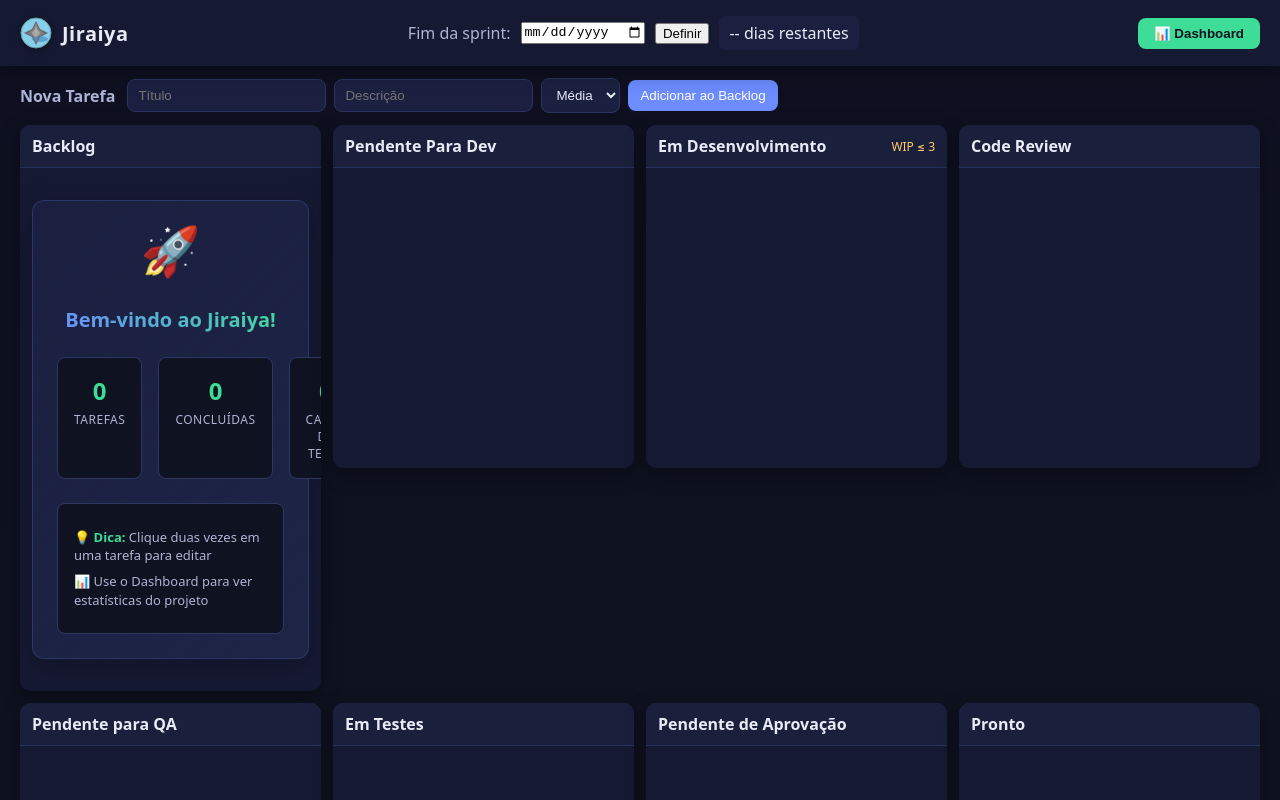
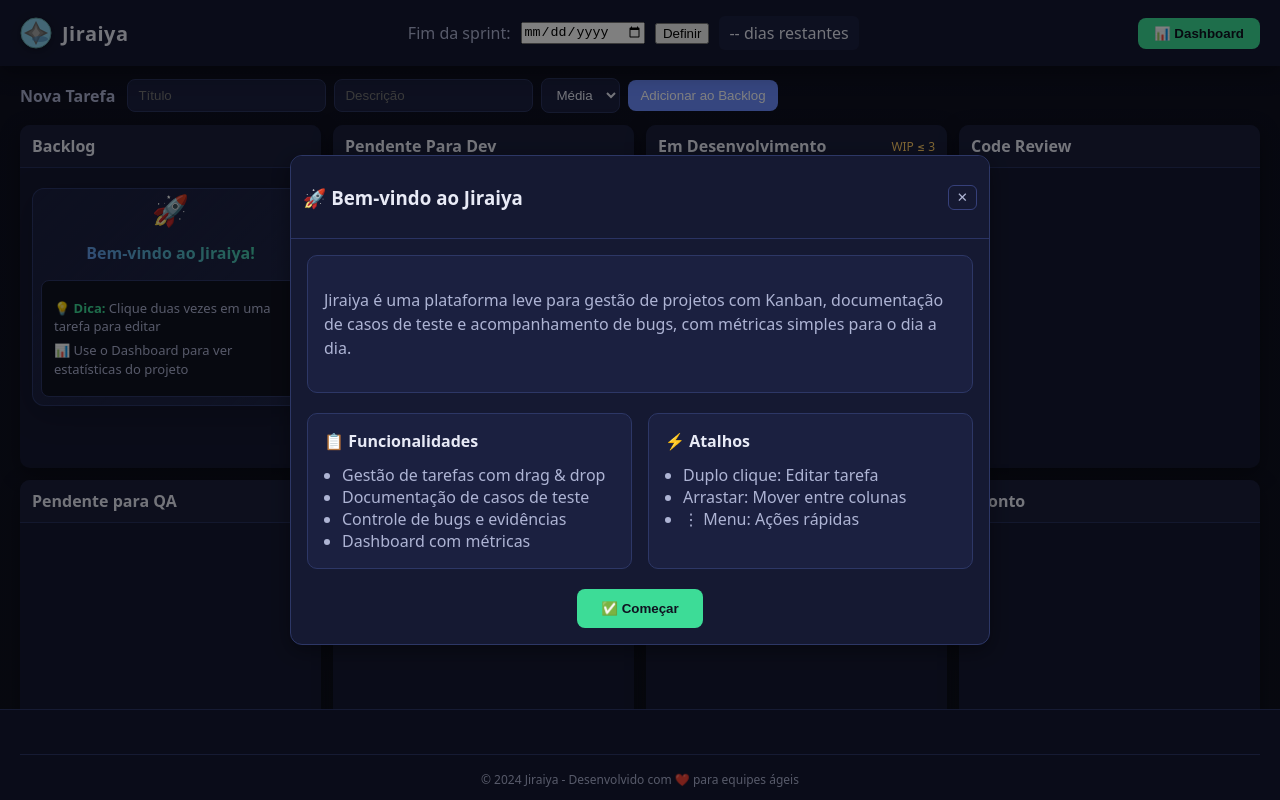
Before and after one commit to Neto-Accioly/portfolio, a plain HTML site: page index.html in a window 1280 px wide. Shown: the top 800 px of the page. Drawn offline with Linux system fonts and the light colour scheme.

Commit message:
Ajustes no card de boas-vindas e no Footer

```diff
--- a/app.js
+++ b/app.js
@@ -22,6 +22,7 @@ document.addEventListener('DOMContentLoaded', () => {
     bindBugForm();
     bindEvidenceModal();
     bindModal();
+    bindWelcomeIntroModal();
     renderAll();
 });
 
@@ -105,8 +106,7 @@ function renderKanban() {
         });
     });
 
-    // Atualizar estatísticas do card de boas-vindas
-    updateWelcomeStats();
+    // Estatísticas removidas do card de boas-vindas
 }
 
 // Função para criar o card de boas-vindas
@@ -118,20 +118,6 @@ function createWelcomeCard() {
             <div class="welcome-icon">🚀</div>
             <h3>Bem-vindo ao Jiraiya!</h3>
         </div>
-        <div class="quick-stats">
-            <div class="stat-item">
-                <div class="stat-number" id="welcomeTotalTasks">0</div>
-                <div class="stat-label">Tarefas</div>
-            </div>
-            <div class="stat-item">
-                <div class="stat-number" id="welcomeCompletedTasks">0</div>
-                <div class="stat-label">Concluídas</div>
-            </div>
-            <div class="stat-item">
-                <div class="stat-number" id="welcomeTestCases">0</div>
-                <div class="stat-label">Casos de Teste</div>
-            </div>
-        </div>
         <div class="welcome-tips">
             <p>💡 <strong>Dica:</strong> Clique duas vezes em uma tarefa para editar</p>
             <p>📊 Use o Dashboard para ver estatísticas do projeto</p>
@@ -141,20 +127,7 @@ function createWelcomeCard() {
 }
 
 // Função para atualizar as estatísticas do card de boas-vindas
-function updateWelcomeStats() {
-    const totalTasks = state.tasks.length;
-    const completedTasks = state.tasks.filter(t => t.status === 'Pronto').length;
-    const totalTestCases = state.testCases.length;
-
-    // Atualizar elementos se existirem
-    const totalTasksEl = document.getElementById('welcomeTotalTasks');
-    const completedTasksEl = document.getElementById('welcomeCompletedTasks');
-    const testCasesEl = document.getElementById('welcomeTestCases');
-
-    if (totalTasksEl) totalTasksEl.textContent = totalTasks;
-    if (completedTasksEl) completedTasksEl.textContent = completedTasks;
-    if (testCasesEl) testCasesEl.textContent = totalTestCases;
-}
+// Estatísticas removidas do card de boas-vindas
 
 function buildCard(task) {
     const tmpl = byId('cardTemplate');
@@ -268,9 +241,10 @@ function bindModal() {
             else if (e.target.id === 'bugSelectionModal') closeBugSelectionModal();
             else if (e.target.id === 'editTestCaseModal') closeEditTestCaseModal();
             else if (e.target.id === 'editBugModal') closeEditBugModal();
-                    else if (e.target.id === 'editCommentModal') closeEditCommentModal();
-        else if (e.target.id === 'deleteConfirmModal') closeDeleteConfirmModal();
-        else if (e.target.id === 'evidenceSuccessModal') closeEvidenceSuccessModal();
+            else if (e.target.id === 'editCommentModal') closeEditCommentModal();
+            else if (e.target.id === 'deleteConfirmModal') closeDeleteConfirmModal();
+            else if (e.target.id === 'evidenceSuccessModal') closeEvidenceSuccessModal();
+            else if (e.target.id === 'welcomeIntroModal') closeWelcomeIntroModal();
     }
 });
 
@@ -911,6 +885,40 @@ function closeEvidenceSuccessModal() {
     byId('evidenceSuccessModal').setAttribute('aria-hidden', 'true');
 }
 
+// Modal de apresentação (boas-vindas)
+function bindWelcomeIntroModal() {
+    const closeBtn = byId('closeWelcomeIntroModal');
+    const startBtn = byId('startUsingJiraiya');
+    if (closeBtn) closeBtn.addEventListener('click', closeWelcomeIntroModal);
+    if (startBtn) startBtn.addEventListener('click', closeWelcomeIntroModal);
+
+    // Abrir automaticamente apenas na primeira visita da sessão
+    try {
+        const seen = sessionStorage.getItem('jiraiya_intro_seen');
+        if (!seen) {
+            openWelcomeIntroModal();
+            sessionStorage.setItem('jiraiya_intro_seen', '1');
+        }
+    } catch (_) {
+        // Fallback caso sessionStorage não esteja disponível
+        openWelcomeIntroModal();
+    }
+}
+
+function openWelcomeIntroModal() {
+    const modal = byId('welcomeIntroModal');
+    if (!modal) return;
+    modal.classList.add('show');
+    modal.setAttribute('aria-hidden', 'false');
+}
+
+function closeWelcomeIntroModal() {
+    const modal = byId('welcomeIntroModal');
+    if (!modal) return;
+    modal.classList.remove('show');
+    modal.setAttribute('aria-hidden', 'true');
+}
+
 // Métricas e Burndown
 function updateMetrics() {
     const testsTotal = state.testCases.length;
@@ -926,8 +934,7 @@ function updateMetrics() {
     const tasksTotal = state.tasks.length;
     byId('metricTasks').textContent = `${tasksDone} / ${tasksTotal}`;
 
-    // Atualizar também as estatísticas do card de boas-vindas
-    updateWelcomeStats();
+    // Estatísticas do card de boas-vindas removidas
 }
 
 function updateDashboardMetrics() {
--- a/index.html
+++ b/index.html
@@ -59,20 +59,6 @@
                         <div class="welcome-header">
                             <div class="welcome-icon">🚀</div>
                             <h3>Bem-vindo ao Jiraiya!</h3>
-                        </div>
-                        <div class="quick-stats">
-                            <div class="stat-item">
-                                <div class="stat-number" id="welcomeTotalTasks">0</div>
-                                <div class="stat-label">Tarefas</div>
-                            </div>
-                            <div class="stat-item">
-                                <div class="stat-number" id="welcomeCompletedTasks">0</div>
-                                <div class="stat-label">Concluídas</div>
-                            </div>
-                            <div class="stat-item">
-                                <div class="stat-number" id="welcomeTestCases">0</div>
-                                <div class="stat-label">Casos de Teste</div>
-                            </div>
                         </div>
                         <div class="welcome-tips">
                             <p>💡 <strong>Dica:</strong> Clique duas vezes em uma tarefa para editar</p>
@@ -470,6 +456,43 @@
         </div>
     </div>
 
+    <!-- Modal de Apresentação (Boas-vindas) -->
+    <div id="welcomeIntroModal" class="modal" aria-hidden="true">
+        <div class="modal-content intro-modal">
+            <div class="modal-header">
+                <h3>🚀 Bem-vindo ao Jiraiya</h3>
+                <button class="close-modal" id="closeWelcomeIntroModal" aria-label="Fechar">✕</button>
+            </div>
+            <div class="modal-body">
+                <div class="intro-hero">
+                    <p>Jiraiya é uma plataforma leve para gestão de projetos com Kanban, documentação de casos de teste e acompanhamento de bugs, com métricas simples para o dia a dia.</p>
+                </div>
+                <div class="intro-grid">
+                    <div class="intro-section">
+                        <h4>📋 Funcionalidades</h4>
+                        <ul class="intro-list">
+                            <li>Gestão de tarefas com drag & drop</li>
+                            <li>Documentação de casos de teste</li>
+                            <li>Controle de bugs e evidências</li>
+                            <li>Dashboard com métricas</li>
+                        </ul>
+                    </div>
+                    <div class="intro-section">
+                        <h4>⚡ Atalhos</h4>
+                        <ul class="intro-list">
+                            <li>Duplo clique: Editar tarefa</li>
+                            <li>Arrastar: Mover entre colunas</li>
+                            <li>⋮ Menu: Ações rápidas</li>
+                        </ul>
+                    </div>
+                </div>
+                <div class="intro-actions">
+                    <button type="button" class="intro-close" id="startUsingJiraiya">✅ Começar</button>
+                </div>
+            </div>
+        </div>
+    </div>
+
     <template id="cardTemplate">
         <div class="card" draggable="true">
             <div class="card-header">
--- a/style.css
+++ b/style.css
@@ -19,6 +19,7 @@ body {
     font-family: ui-sans-serif, system-ui, -apple-system, Segoe UI, Roboto, Ubuntu, Cantarell, Noto Sans, Helvetica Neue, Arial;
     background: linear-gradient(180deg, #0e1021 0%, #0f1220 100%);
     color: var(--text);
+    padding-bottom: 160px; /* espaço para o rodapé fixo */
 }
 
 .app-header {
@@ -114,7 +115,7 @@ body {
 }
 .inline-form strong { color: var(--muted); margin-right: 4px; }
 
-.layout { display: grid; grid-template-columns: 1fr; gap: 16px; padding: 0 20px 20px; }
+.layout { display: grid; grid-template-columns: 1fr; gap: 16px; padding: 0 20px 220px; }
 
 .kanban { display: grid; grid-template-columns: repeat(8, 1fr); gap: 12px; align-items: start; }
 .kanban-column { background: var(--panel); border-radius: var(--radius); box-shadow: var(--shadow); overflow: hidden; min-height: 240px; }
@@ -128,19 +129,24 @@ body {
     background: linear-gradient(135deg, var(--panel-2) 0%, rgba(108, 140, 255, 0.1) 100%);
     border: 1px solid rgba(108, 140, 255, 0.2);
     border-radius: 12px;
-    padding: 24px;
+    padding: 8px;
     text-align: center;
-    margin: 20px 0;
+    margin: 8px 0;
+    width: 100%;
+    max-width: 100%;
+    overflow: hidden;
+    display: grid;
+    gap: 8px;
     box-shadow: 0 8px 32px rgba(0, 0, 0, 0.2);
 }
 
 .welcome-header {
-    margin-bottom: 24px;
+    margin-bottom: 8px;
 }
 
 .welcome-icon {
-    font-size: 48px;
-    margin-bottom: 16px;
+    font-size: clamp(22px, 3.5vw, 30px);
+    margin-bottom: 4px;
     animation: float 3s ease-in-out infinite;
 }
 
@@ -152,7 +158,7 @@ body {
 .welcome-card h3 {
     margin: 0;
     color: var(--text);
-    font-size: 20px;
+    font-size: clamp(13px, 2vw, 16px);
     font-weight: 600;
     background: linear-gradient(45deg, var(--accent), var(--accent-2));
     -webkit-background-clip: text;
@@ -160,52 +166,22 @@ body {
     background-clip: text;
 }
 
-.quick-stats {
-    display: grid;
-    grid-template-columns: repeat(3, 1fr);
-    gap: 16px;
-    margin-bottom: 24px;
-}
+/* quick-stats removido */
 
-.stat-item {
-    background: var(--bg);
-    border: 1px solid #2d3766;
-    border-radius: 8px;
-    padding: 16px;
-    transition: all 0.3s ease;
-}
-
-.stat-item:hover {
-    transform: translateY(-2px);
-    box-shadow: 0 4px 16px rgba(108, 140, 255, 0.2);
-}
-
-.stat-number {
-    font-size: 24px;
-    font-weight: 700;
-    color: var(--accent-2);
-    margin-bottom: 4px;
-}
-
-.stat-label {
-    font-size: 12px;
-    color: var(--muted);
-    text-transform: uppercase;
-    letter-spacing: 0.5px;
-}
+/* stat-item removido */
 
 .welcome-tips {
     background: var(--bg);
     border: 1px solid #2d3766;
     border-radius: 8px;
-    padding: 16px;
+    padding: 12px;
     text-align: left;
 }
 
 .welcome-tips p {
-    margin: 8px 0;
+    margin: 6px 0;
     color: var(--muted);
-    font-size: 13px;
+    font-size: clamp(12px, 1.9vw, 13px);
     line-height: 1.4;
 }
 
@@ -468,6 +444,7 @@ body {
 .modal.show { display: flex; }
 .modal-content { background: var(--panel); border: 1px solid #2d3766; border-radius: 12px; box-shadow: var(--shadow); width: 640px; max-width: 90vw; max-height: 90vh; overflow-y: auto; }
 .dashboard-modal { width: 720px; }
+.intro-modal { width: 700px; }
 .evidence-modal { width: 600px; }
 .bug-selection-modal { width: 500px; }
 .edit-testcase-modal { width: 500px; }
@@ -476,6 +453,60 @@ body {
 .modal-header { display: flex; align-items: center; justify-content: space-between; padding: 10px 12px; border-bottom: 1px solid #2a3363; position: sticky; top: 0; background: var(--panel); z-index: 10; }
 .modal-body { padding: 16px; display: grid; gap: 20px; }
 .close-modal { background: transparent; color: var(--muted); border: 1px solid #36407a; border-radius: 6px; padding: 4px 8px; cursor: pointer; }
+
+/* Estilos do modal de apresentação */
+.intro-hero {
+    background: var(--panel-2);
+    border: 1px solid #2d3766;
+    border-radius: 10px;
+    padding: 16px;
+    color: var(--muted);
+    line-height: 1.5;
+}
+
+.intro-grid {
+    display: grid;
+    grid-template-columns: 1fr 1fr;
+    gap: 16px;
+}
+
+.intro-section {
+    background: var(--panel-2);
+    border: 1px solid #2d3766;
+    border-radius: 10px;
+    padding: 16px;
+}
+
+.intro-section h4 {
+    margin: 0 0 12px 0;
+    color: var(--text);
+    font-weight: 600;
+}
+
+.intro-list {
+    margin: 0;
+    padding-left: 18px;
+    color: var(--muted);
+}
+
+.intro-actions {
+    display: flex;
+    justify-content: center;
+}
+
+.intro-close {
+    background: var(--accent-2);
+    color: var(--bg);
+    border: none;
+    padding: 12px 24px;
+    border-radius: 8px;
+    cursor: pointer;
+    font-weight: 600;
+}
+
+@media (max-width: 600px) {
+    .intro-grid { grid-template-columns: 1fr; }
+}
 
 .metrics { display: grid; grid-template-columns: repeat(3, 1fr); gap: 10px; }
 .metric { background: var(--panel-2); border: 1px solid #2d3766; border-radius: 10px; padding: 10px; text-align: center; }
@@ -1281,16 +1312,16 @@ body {
     background: var(--panel);
     border-top: 1px solid #2d3766;
     margin-top: 40px;
-    padding: 32px 20px 16px;
+    padding: 12px 20px;
+    position: fixed;
+    left: 0;
+    right: 0;
+    bottom: 0;
+    width: 100%;
+    z-index: 10;
 }
 
-.footer-content {
-    display: grid;
-    grid-template-columns: repeat(auto-fit, minmax(250px, 1fr));
-    gap: 32px;
-    max-width: 1200px;
-    margin: 0 auto;
-}
+.footer-content { display: none; }
 
 .footer-section h4 {
     color: var(--accent);
```
